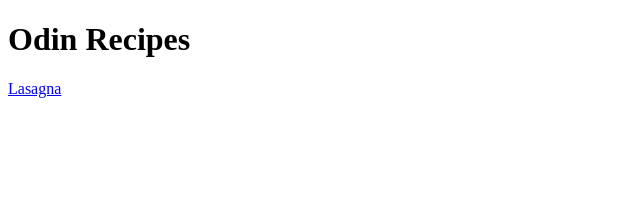
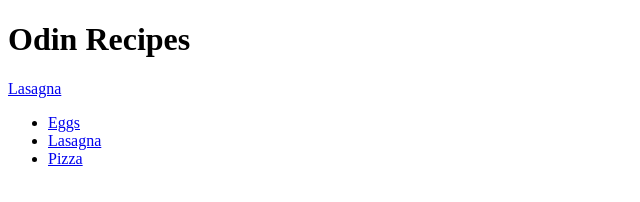
Before and after one commit to Callan-Evans/odin-recipes, a plain HTML site: page index.html in a window 1280 px wide. Shown: the whole page, without its empty margins (0-640 px from the left). Drawn offline with Linux system fonts and the light colour scheme.

Commit message:
add index.html

```diff
--- a/index.html
+++ b/index.html
@@ -9,7 +9,11 @@
   <h1>Odin Recipes</h1>
   <a href="recipes/lasagna.html">Lasagna</a>
 
-
+  <ul>
+    <li><a href="recipes/eggs.html">Eggs</a></li>
+    <li><a href="recipes/lasagna.html">Lasagna</a></li>
+    <li><a href="recipes/pizza.html">Pizza</a></li>
+  </ul>
 
 
 </body>
```
